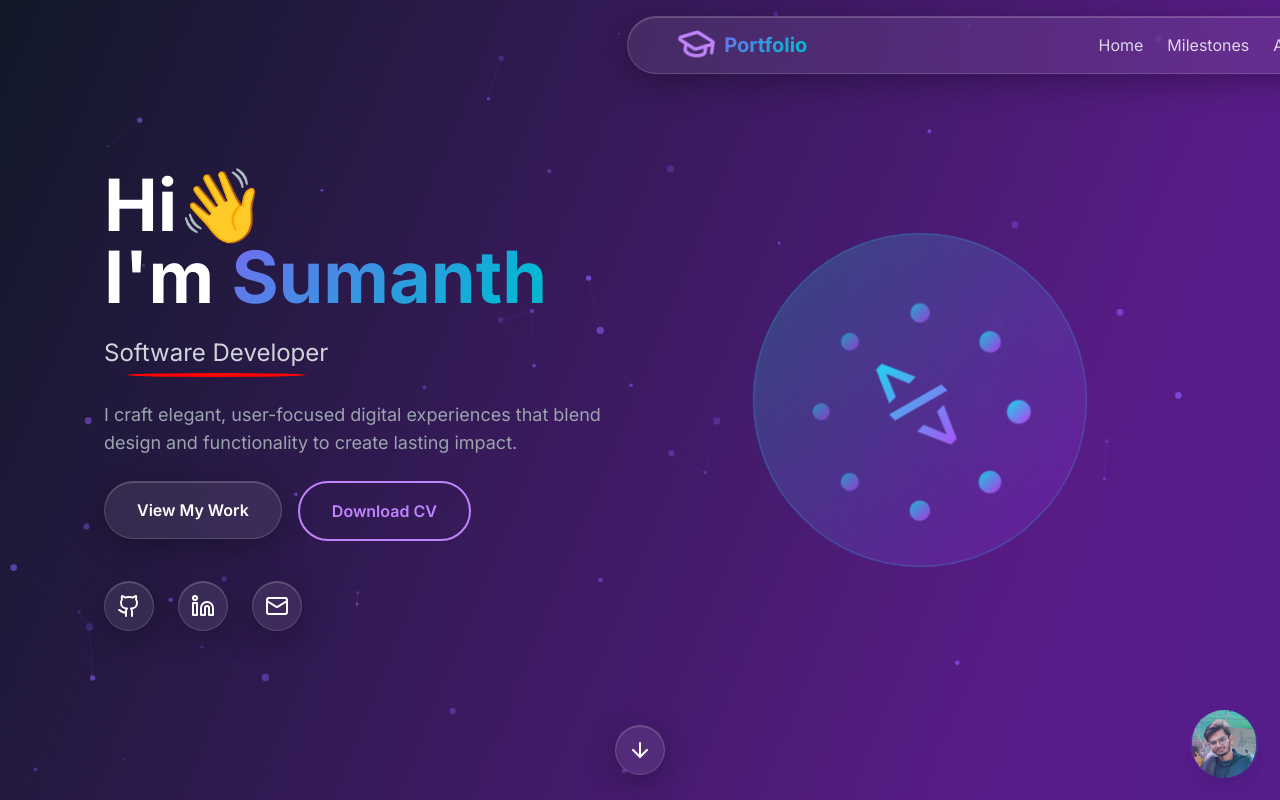
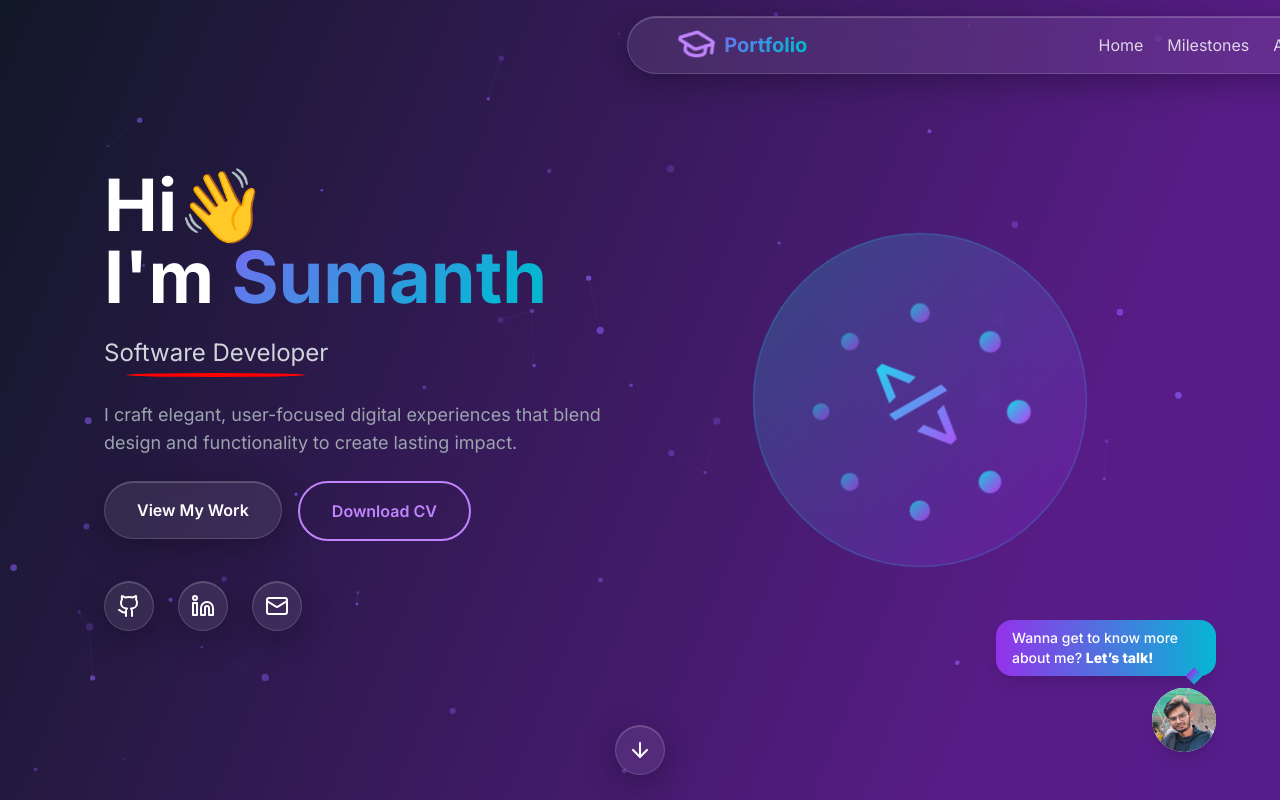
Before and after one commit to SumanthSV/sumanth, a React (Vite) app: page / in a window 1280 px wide. Shown: the top 800 px of the page. Built offline with nearby package versions, Linux system fonts and the light colour scheme.

Commit message:
chat-bot

```diff
--- a/src/components/ChatButton.tsx
+++ b/src/components/ChatButton.tsx
@@ -1,6 +1,5 @@
 import React from 'react';
 import { motion } from 'framer-motion';
-import { MessageCircle, X } from 'lucide-react';
 
 interface ChatButtonProps {
   isOpen: boolean;
@@ -9,61 +8,55 @@ interface ChatButtonProps {
 
 const ChatButton: React.FC<ChatButtonProps> = ({ isOpen, onClick }) => {
   return (
-    <div>
+    <div className="fixed bottom-6 right-6 md:bottom-12 md:right-16 z-50 flex flex-col items-end">
+
+      {/* Speech bubble tagline */}
+      {!isOpen && (
+        <motion.div
+          initial={{ opacity: 0, y: 10 }}
+          animate={{ opacity: 1, y: 0 }}
+          transition={{ duration: 0.6, delay: 1 }}
+          className="mb-3 relative bg-gradient-to-r from-purple-600 to-cyan-500 text-white px-4 py-2 rounded-2xl shadow-lg max-w-[220px] text-sm font-medium"
+        >
+          Wanna get to know more about me?{" "}
+          <span className="font-extrabold">Let’s talk!</span>
+          <div className="absolute bottom-[-6px] right-4 w-3 h-3 bg-gradient-to-r from-purple-600 to-cyan-500 rotate-45"></div>
+        </motion.div>
+      )}
+
+      {/* Button itself */}
       <motion.button
         onClick={onClick}
-      whileHover={{ scale: 1.1, y: -2 }}
+        whileHover={{ scale: 1.1, rotate: 3 }}
         whileTap={{ scale: 0.9 }}
-      className="fixed bottom-6 right-6 w-16 h-16 bg-gradient-to-r from-purple-500 to-cyan-500 rounded-full shadow-lg hover:shadow-xl hover:shadow-purple-500/25 transition-all duration-300 z-50 flex items-center justify-center group"
+        className="w-16 h-16 rounded-full shadow-lg overflow-hidden bg-white flex items-center justify-center relative"
         initial={{ scale: 0, opacity: 0 }}
         animate={{ scale: 1, opacity: 1 }}
         transition={{
           type: "spring",
           damping: 15,
           stiffness: 300,
-        delay: 1
+          delay: 0.8
         }}
       >
+        <motion.img
+          src="/Chatbot.jpg"
+          alt={isOpen ? "Close Chat" : "Open Chat"}
+          className="w-full h-full object-cover"
+          animate={{ rotate: isOpen ? 45 : 0 }}
+          transition={{ duration: 0.6 }}
+        />
+
+        {/* Glow ring */}
+        {!isOpen && (
           <motion.div
-        animate={{ rotate: isOpen ? 45 : 0 }}
-        transition={{ duration: 0.8 }}
-      >
-        {isOpen ? (
-            <img
-                src='/Chatbot.jpg'
-                alt="Close Chat"
-                className="w-18 h-18 rounded-full object-cover"
-            />
-            ) : (
-            <img
-                src="/Chatbot.jpg"
-                alt="Open Chat"
-                className="w-18 h-18 rounded-full object-cover"
+            className="absolute inset-0 rounded-full border-4 border-purple-400/40"
+            animate={{ scale: [1, 1.3, 1], opacity: [0.6, 0, 0.6] }}
+            transition={{ duration: 2.5, repeat: Infinity }}
           />
         )}
-      </motion.div>
-
-      {/* Pulse animation when closed */}
-      {!isOpen && (
-        <motion.div
-          className="absolute inset-0 rounded-full bg-gradient-to-r from-purple-500 to-cyan-500"
-          animate={{ scale: [1, 1.2, 1], opacity: [0.3, 0, 0.3] }}
-          transition={{ duration: 3, repeat: Infinity }}
-        />
-      )}
-
-      {/* Tooltip */}
-      <motion.div
-        initial={{ opacity: 0, x: 10 }}
-        whileHover={{ opacity: 1, x: 0 }}
-        className="absolute right-full mr-3 px-3 py-2 bg-gray-900 text-white text-sm rounded-lg whitespace-nowrap pointer-events-none"
-      >
-        {isOpen ? 'Close chat' : 'Chat with Sumanth'}
-        <div className="absolute top-1/2 -right-1 transform -translate-y-1/2 w-2 h-2 bg-gray-900 rotate-45" />
-      </motion.div>
       </motion.button>
     </div>
-
   );
 };
 
--- a/src/components/ChatWindow.tsx
+++ b/src/components/ChatWindow.tsx
@@ -21,7 +21,7 @@ const ChatWindow: React.FC<ChatWindowProps> = ({ isOpen, onClose }) => {
   const [messages, setMessages] = useState<Message[]>([
     {
       id: '1',
-      content: "Hi! I'm Sumanth SV, an AI Engineer & Software Developer. I'd be happy to answer any questions about my work, experience, or projects. What would you like to know?",
+      content: "Hi! I'm Sumanth SV, an AI Engineer & Software Developer. I'd be happy to discuss about my work, experience, or projects. What would you like to know?",
       type: 'bot',
       timestamp: new Date(),
     },
--- a/src/components/Footer.tsx
+++ b/src/components/Footer.tsx
@@ -140,7 +140,7 @@ const Footer: React.FC = () => {
           </motion.div>
 
           {/* Scroll to Top Button */}
-          <div className="absolute bottom-12 right-10">
+          <div className="absolute top-6 right-6">
             <motion.button
               onClick={scrollToTop}
               className="w-12 h-12 flex items-center justify-center rounded-full bg-gradient-to-r from-cyan-500 to-purple-600 text-white hover:shadow-lg hover:shadow-cyan-500/25 transition-all duration-300"
@@ -149,7 +149,7 @@ const Footer: React.FC = () => {
             >
               <ArrowUp className="w-5 h-5" />
             </motion.button>
-        </div>
+          </div>
         </div>
         <div className="mt-6 text-center text-sm text-slate-500">
           © 2025 Sumanth SV. All rights reserved.
--- a/src/services/openai.ts
+++ b/src/services/openai.ts
@@ -33,7 +33,7 @@ AI Engineer and Software Developer
 
 Expert in rapid prototyping, system thinking, and full-cycle product dev
 
-Experienced with React, Firebase, Google Cloud, and modern JavaScript
+Experienced with React, Firebase, Google Cloud, and modern JavaScript, Node.js
 
 Strong grasp of building under pressure, especially in hackathons
 
@@ -98,7 +98,7 @@ No fluff. No vague adjectives. Just real-world answers that show you're ready to
 
 export async function sendToOpenAI(message: string, previousMessages: Message[] = []): Promise<string> {
   if (!OPENAI_API_KEY) {
-    throw new Error('OpenAI API key is not configured. Please add VITE_OPENAI_API_KEY to your environment variables.');
+    throw new Error('OpenAI API key is not configured.');
   }
 
   try {
```
Also changed, not shown: 2 other files (tests, documents, lock files or other folders). Lines whose indentation alone changed are shown as unchanged.
